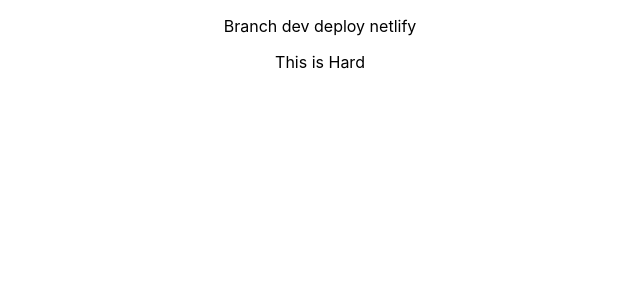
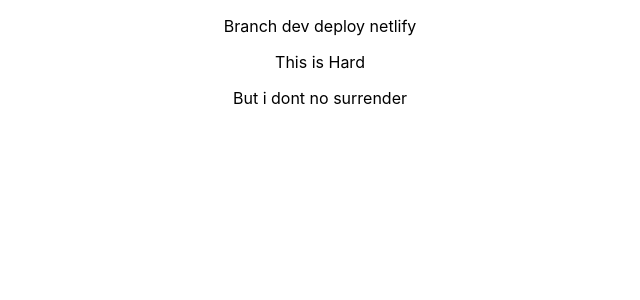
Before and after one commit to PabloHdzVizcarra/practice-netlify, a React (Create React App) app: page / in a window 1280 px wide. Shown: the top 300 px of the page, without its empty margins (320-960 px from the left). Built offline with nearby package versions, Linux system fonts and the light colour scheme.

Commit message:
update text

```diff
--- a/src/App.tsx
+++ b/src/App.tsx
@@ -6,6 +6,7 @@
         <div className="App">
             <p>Branch dev deploy netlify</p>
             <p>This is Hard</p>
+            <p>But i dont no surrender</p>
         </div>
     );
 }
```
